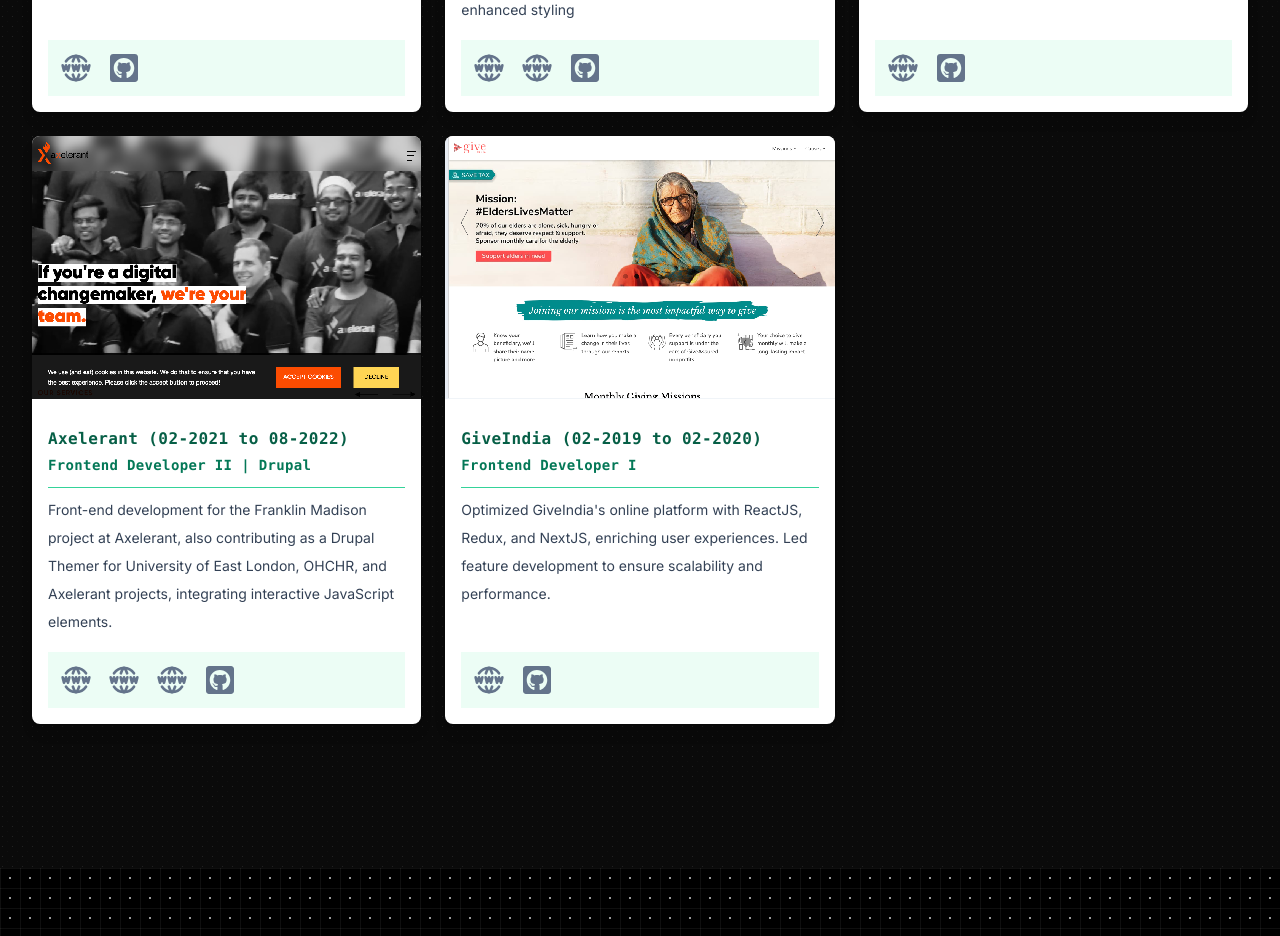
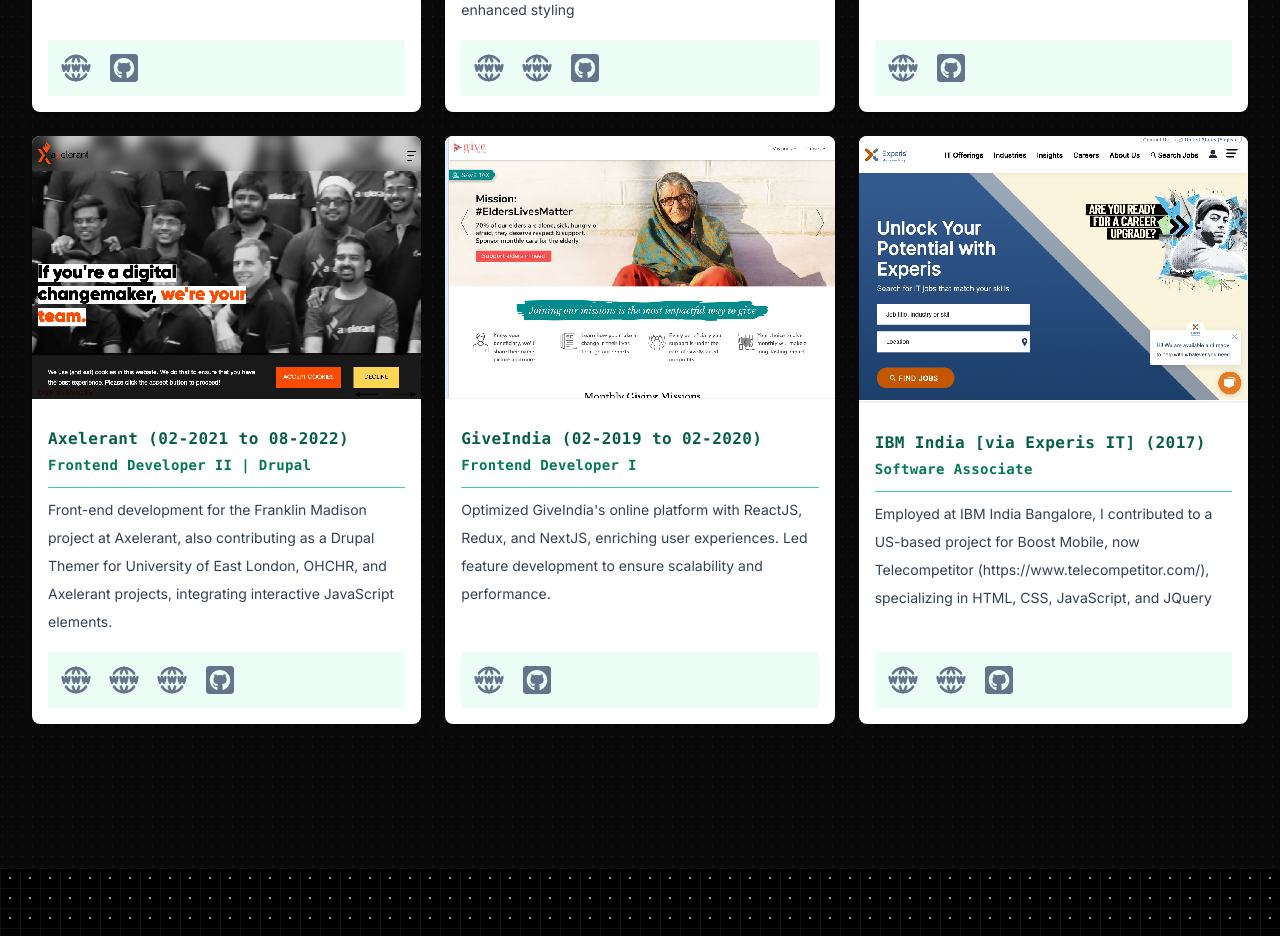
Before and after one commit to emmeiwhite/imran-portfolio-2024, a React (Vite) app: page / in a window 1280 px wide. Shown: the part 2740-3676 px from the top of the page. Built offline with nearby package versions, Linux system fonts and the light colour scheme; a web font is replaced by a local one.

Commit message:
chore: update resume

```diff
--- a/src/data.jsx
+++ b/src/data.jsx
@@ -123,7 +123,7 @@
     role: 'Frontend Developer I',
     title: 'GiveIndia (02-2019 to 02-2020)',
     text: "Optimized GiveIndia's online platform with ReactJS, Redux, and NextJS, enriching user experiences. Led feature development to ensure scalability and performance."
-  }
+  },
   // {
   //   id: nanoid(),
   //   img: photon,
@@ -133,17 +133,16 @@
   //   role: 'Software Engineer',
   //   title: 'Photon (08-2018 to 02-2019)',
   //   text: 'Engaged in collaborative efforts for the Photon website project, drawing upon ReactJS expertise cultivated and polished during comprehensive training sessions.'
-  // }
-
-  // {
-  //   id: nanoid(),
-  //   img: experis,
-  //   url: 'https://www.experis.com/en',
-  //   url2: 'https://www.telecompetitor.com',
-  //   url3: 'https://www.ibm.com/in-en',
-  //   github: 'https://github.com/emmeiwhite',
-  //   role: 'Software Associate',
-  //   title: 'IBM India [via Experis IT] (2017)',
-  //   text: 'Employed at IBM India Bangalore, I contributed to a US-based project for Boost Mobile, now Telecompetitor (https://www.telecompetitor.com/), specializing in HTML, CSS, JavaScript, and JQuery'
-  // }
+  // },
+  {
+    id: nanoid(),
+    img: experis,
+    url: 'https://www.experis.com/en',
+    url2: 'https://www.telecompetitor.com',
+    url3: 'https://www.ibm.com/in-en',
+    github: 'https://github.com/emmeiwhite',
+    role: 'Software Associate',
+    title: 'IBM India [via Experis IT] (2017)',
+    text: 'Employed at IBM India Bangalore, I contributed to a US-based project for Boost Mobile, now Telecompetitor (https://www.telecompetitor.com/), specializing in HTML, CSS, JavaScript, and JQuery'
+  }
 ]
```
Also changed, not shown: 2 other files (tests, documents, lock files or other folders).
